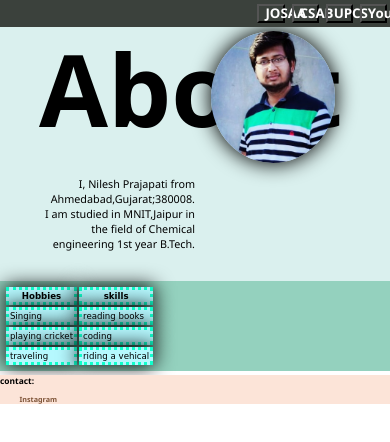
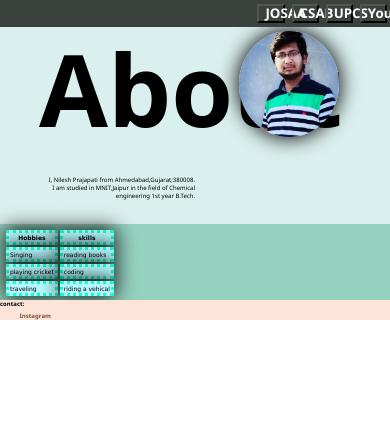
Before and after one commit to nilesh-855/think-india-round2, a plain HTML site: page index.html in a window 390 px wide. Drawn offline with Linux system fonts and the light colour scheme.

Commit message:
Update style.css

```diff
--- a/style.css
+++ b/style.css
@@ -141,4 +141,11 @@ td {
   html{
     font-size: 45%;
   }
+  .aboutImg{
+    margin-left: 10%;
+    border-radius: 25%;
+  }
+  body{
+    font-size:40%;
+  }
 }
```
